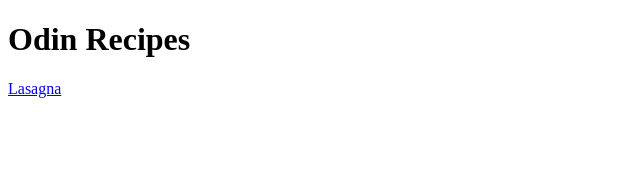
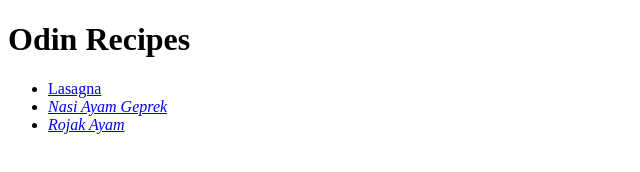
Before and after one commit to hmzns/odin-recipes, a plain HTML site: page index.html in a window 1280 px wide. Shown: the whole page, without its empty margins (0-640 px from the left). Drawn offline with Linux system fonts and the light colour scheme.

Commit message:
Modify index
Added links to geprek and rojak ayam pages

```diff
--- a/index.html
+++ b/index.html
@@ -3,10 +3,15 @@
 <head>
     <meta charset="UTF-8">
     <meta name="viewport" content="width=device-width, initial-scale=1.0">
-    <title></title>
+    <title>Odin Recipes</title>
 </head>
 <body>
     <h1>Odin Recipes</h1>
-    <a href="recipes/lasagna.html">Lasagna</a>
+        <ul>
+            <li><a href="recipes/lasagna.html">Lasagna</a></li>
+            <li><a href="recipes/geprek.html"><em>Nasi Ayam Geprek</em></a></li>
+            <li><a href="recipes/rojak-ayam.html"><em>Rojak Ayam</em></a></li>
+        </ul>
+
 </body>
 </html>
```
